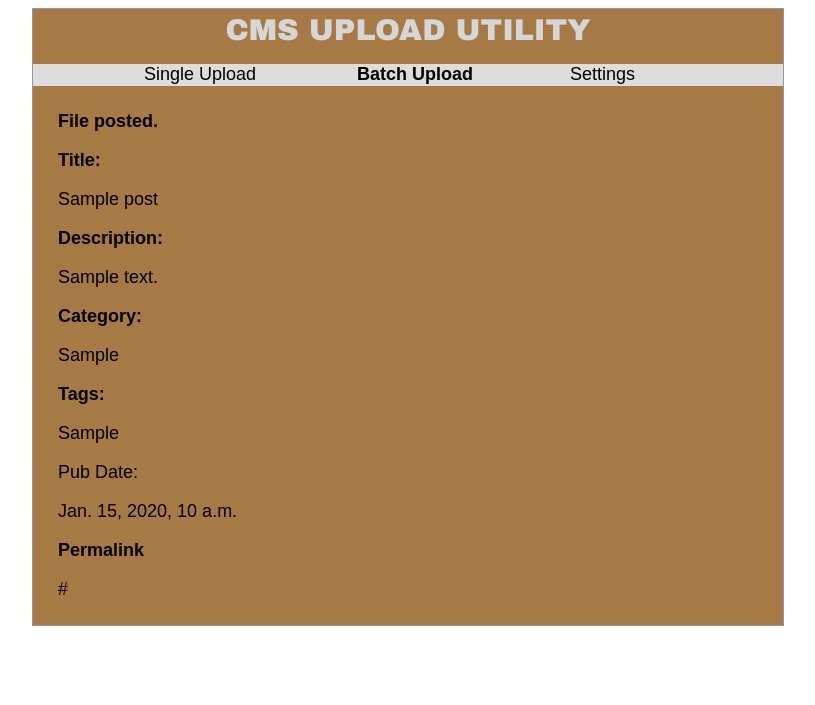
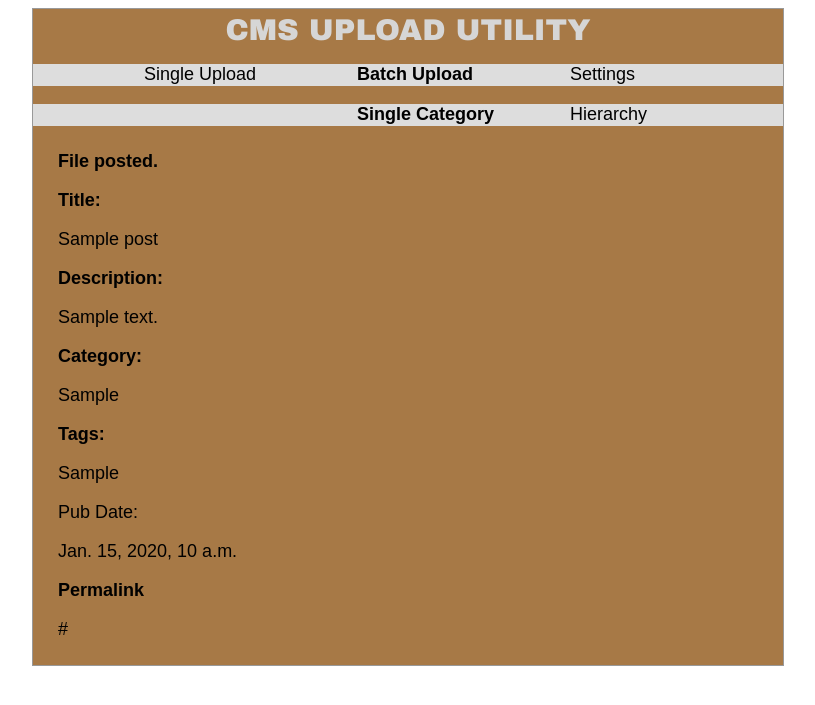
Before and after one commit to netconstructor/cms_utility, a Django app: template publisher/templates/batch_upload.html in a window 1280 px wide. Shown: the top 705 px of the page, without its empty margins (232-1047 px from the left). Run offline with Django 3.2, Linux system fonts and the light colour scheme; the template is opened without the code that fills it: most values are stand-ins (such as "Sample title", 1, 10 or a date in 2020).

Commit message:
added type-header and hidden layout / dir_structure fields

```diff
--- a/publisher/templates/batch_upload.html
+++ b/publisher/templates/batch_upload.html
@@ -8,6 +8,12 @@
         <li><a href="{{ settings.ROOT_URL }}settings/">Settings</a></li>
         <li class="bold"><a href="{{ settings.ROOT_URL }}batch_upload/">Batch Upload</a></li>
         <li><a href="{{ settings.ROOT_URL }}single_upload/">Single Upload</a></li>
+    </ul>
+</div>
+<div id="type-header">
+    <ul>
+        <li><a href="{{ settings.ROOT_URL }}batch_upload/hierarchy/">Hierarchy</a></li>
+        <li class="bold"><a href="{{ settings.ROOT_URL }}batch_upload/">Single Category</a></li>
     </ul>
 </div>
 {% endblock %}
@@ -63,6 +69,8 @@
         <label for="id_date">Pub Date:</label>
         <input id="date" name="date" type="text" value='{% now "m/d/Y" %}'/>
     </div>
+    <input type="hidden" name="layout" value="default"/>
+    <input type="hidden" name="dir_structure" value="default"/>
     <input type="submit" value="Upload File"/>
 </form>
 {% endif %}
```
